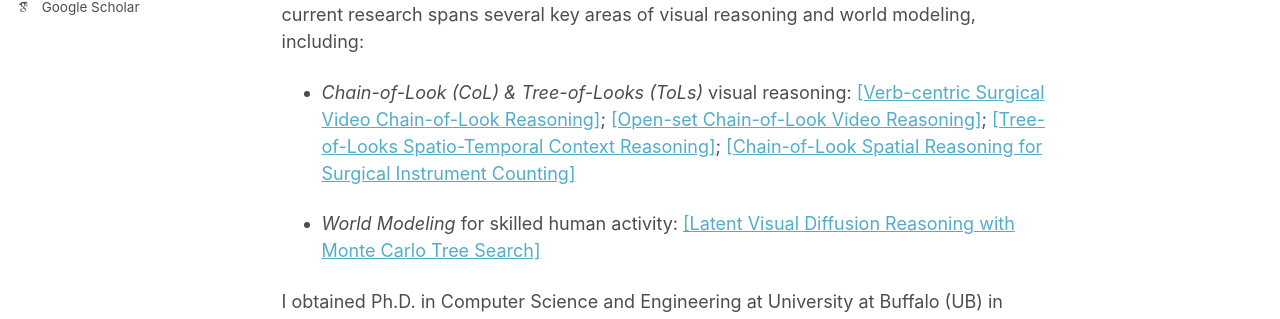
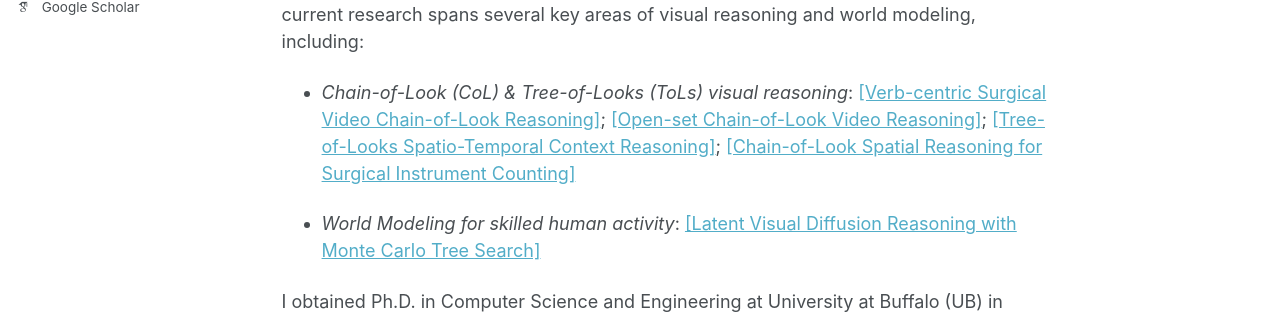
Before and after one commit to southnx/southnx.github.io, a Jekyll site: the page built from _pages/about.md, in a window 1280 px wide and 900 px high. Shown: the part 405-724 px from the top of the window. Built offline with Jekyll 4.4.1, drawn with Linux system fonts in a browser that asks for light colours; some web fonts are replaced; a script that is not in the unit is left out.

```diff
--- a/_pages/about.md
+++ b/_pages/about.md
@@ -12,9 +12,9 @@ human (experts), with the goal of enhancing both the *reliability* and *usabilit
 
 In addressing this essential question, I focus on harnessing multimodality information to enhance the learning of visual reasoning and world modeling in intelligence systems. My current research spans several key areas of visual reasoning and world modeling, including:
 
-- *Chain-of-Look (CoL) & Tree-of-Looks (ToLs)* visual reasoning: [[Verb-centric Surgical Video Chain-of-Look Reasoning]](https://par.nsf.gov/servlets/purl/10542741); [[Open-set Chain-of-Look Video Reasoning]](https://openaccess.thecvf.com/content/ICCV2023/papers/Xi_Open_Set_Video_HOI_detection_from_Action-Centric_Chain-of-Look_Prompting_ICCV_2023_paper.pdf); [[Tree-of-Looks Spatio-Temporal Context Reasoning]](https://par.nsf.gov/servlets/purl/10573582); [[Chain-of-Look Spatial Reasoning for Surgical Instrument Counting]](https://openaccess.thecvf.com/content/WACV2026/papers/Bhyri_Chain-of-Look_Spatial_Reasoning_for_Dense_Surgical_Instrument_Counting_WACV_2026_paper.pdf)
+- *Chain-of-Look (CoL) & Tree-of-Looks (ToLs) visual reasoning*: [[Verb-centric Surgical Video Chain-of-Look Reasoning]](https://par.nsf.gov/servlets/purl/10542741); [[Open-set Chain-of-Look Video Reasoning]](https://openaccess.thecvf.com/content/ICCV2023/papers/Xi_Open_Set_Video_HOI_detection_from_Action-Centric_Chain-of-Look_Prompting_ICCV_2023_paper.pdf); [[Tree-of-Looks Spatio-Temporal Context Reasoning]](https://par.nsf.gov/servlets/purl/10573582); [[Chain-of-Look Spatial Reasoning for Surgical Instrument Counting]](https://openaccess.thecvf.com/content/WACV2026/papers/Bhyri_Chain-of-Look_Spatial_Reasoning_for_Dense_Surgical_Instrument_Counting_WACV_2026_paper.pdf)
 
-- *World Modeling* for skilled human activity: [[Latent Visual Diffusion Reasoning with Monte Carlo Tree Search]](https://arxiv.org/pdf/2606.27988)
+- *World Modeling for skilled human activity*: [[Latent Visual Diffusion Reasoning with Monte Carlo Tree Search]](https://arxiv.org/pdf/2606.27988)
 
 I obtained Ph.D. in Computer Science and Engineering at University at Buffalo (UB) in 2025, where I am very fortunate work with Prof. [Junsong Yuan](https://cse.buffalo.edu/~jsyuan/index.html). Prior to UB, I obtained M.D. in Oncology and was trained as a physician-scientist in Molecular Oncology at Peking University.
 
```
